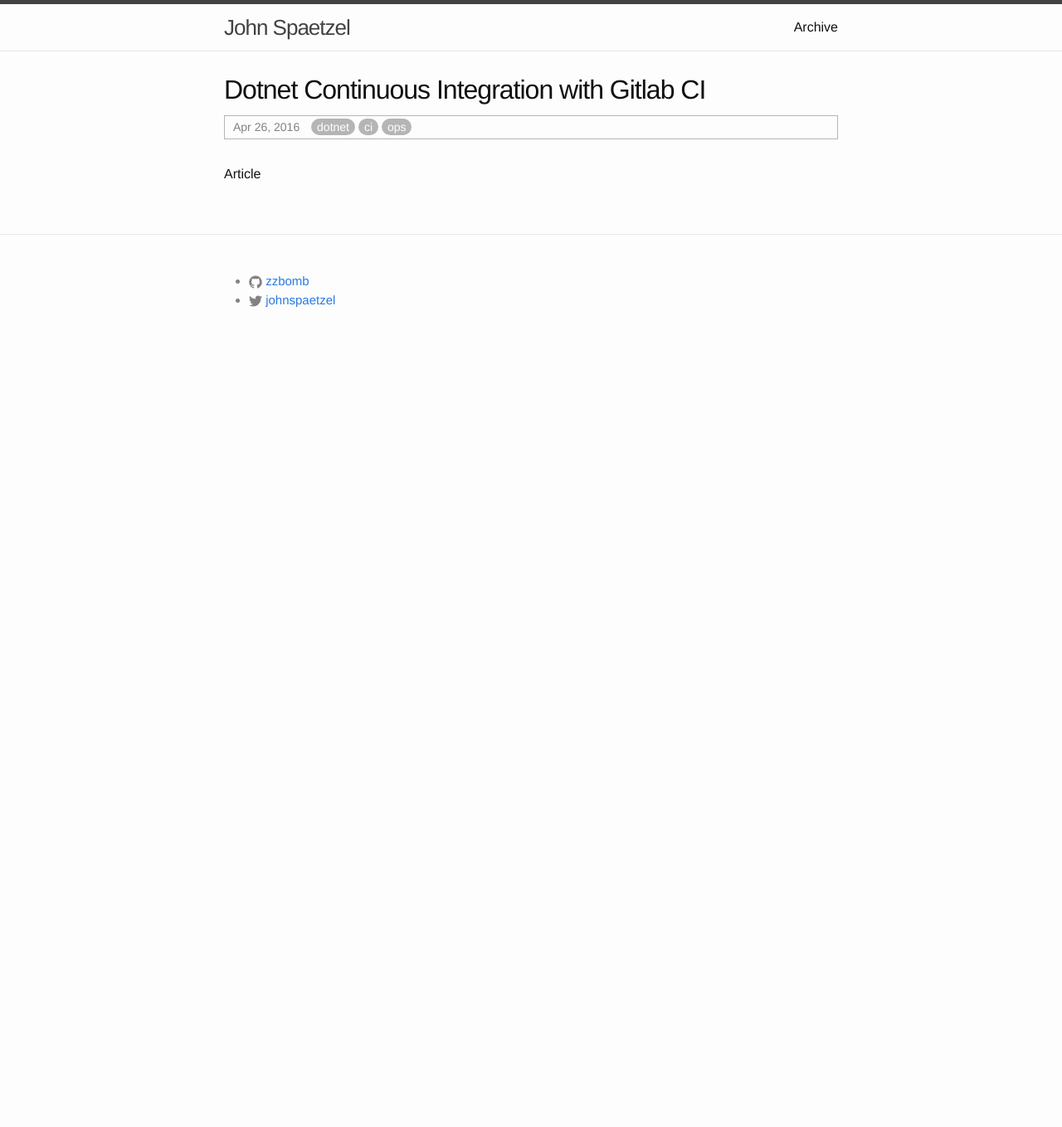
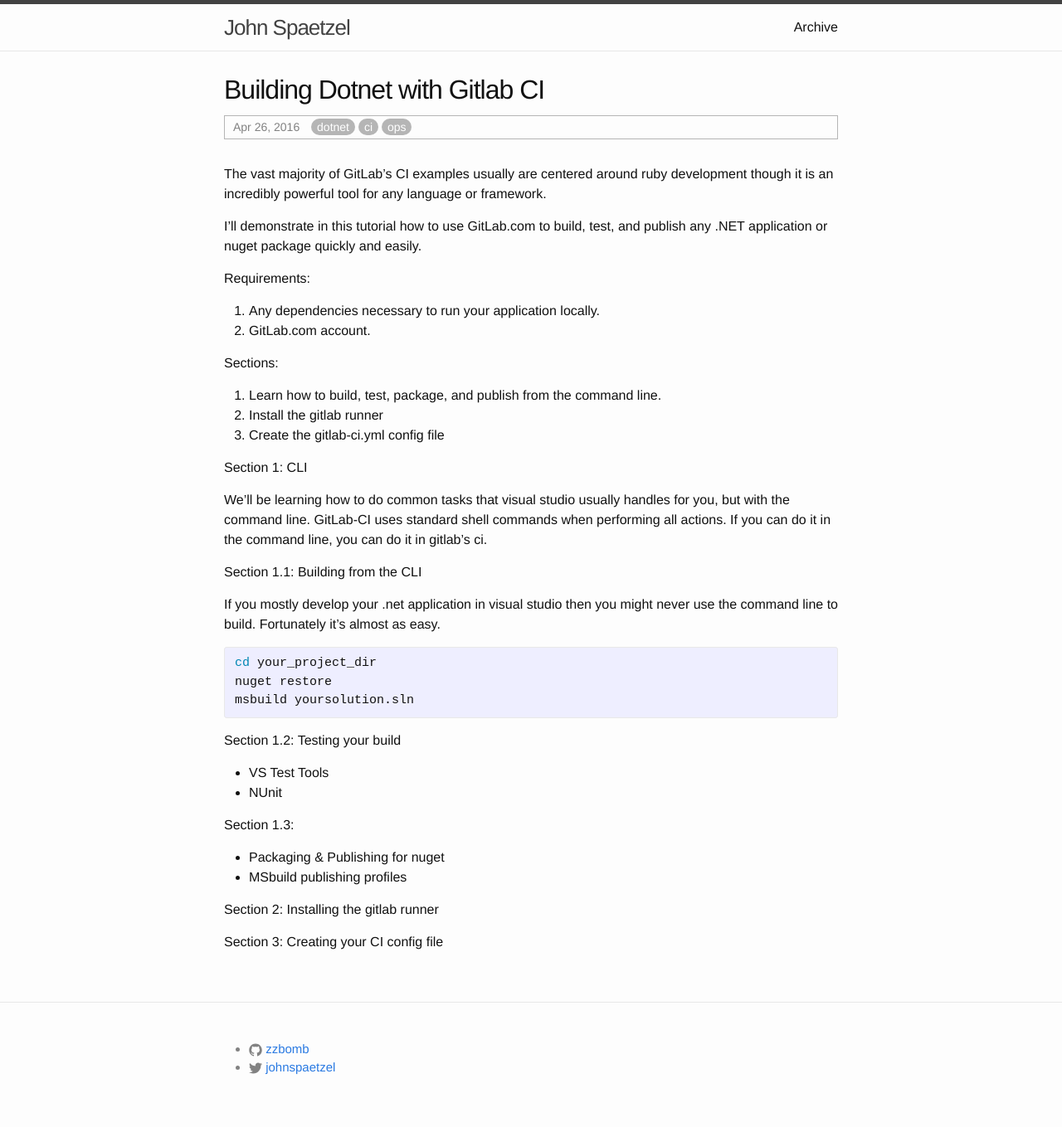
Before and after one commit to jspaetzel/meh.dev, a Jekyll site: the page built from _posts/blog/2016-04-26-gitlabci-dotnet.markdown, in a window 1280 px wide. Shown: the whole page at 83% size. Built offline with Jekyll 4.4.1, drawn with Linux system fonts in a browser that asks for light colours; before the commit the page ends 900 px from its top, so only the background shows below that.

Commit message:
Style changes for dates/times on list views, attempting something to make the projects more bold

```diff
--- a/_posts/blog/2016-04-26-gitlabci-dotnet.markdown
+++ b/_posts/blog/2016-04-26-gitlabci-dotnet.markdown
@@ -1,6 +1,6 @@
 ---
 layout: post
-title:  "Dotnet Continuous Integration with Gitlab CI"
+title:  "Building Dotnet with Gitlab CI"
 date:   2016-04-26 00:00:00 -0500
 categories:
 - blog
@@ -10,4 +10,46 @@
 - ops
 ---
 
-Article
+The vast majority of GitLab's CI examples usually are centered around ruby development though it is an incredibly powerful tool for any language or framework.
+
+I'll demonstrate in this tutorial how to use GitLab.com to build, test, and publish any .NET application or nuget package quickly and easily.
+
+Requirements:
+
+1. Any dependencies necessary to run your application locally.
+2. GitLab.com account.
+
+
+Sections:
+
+1. Learn how to build, test, package, and publish from the command line.
+2. Install the gitlab runner
+3. Create the gitlab-ci.yml config file
+
+Section 1: CLI
+
+We'll be learning how to do common tasks that visual studio usually handles for you, but with the command line. GitLab-CI uses standard shell commands when performing all actions. If you can do it in the command line, you can do it in gitlab's ci.
+
+Section 1.1: Building from the CLI
+
+If you mostly develop your .net application in visual studio then you might never use the command line to build. Fortunately it's almost as easy.
+
+{% highlight shell %}
+cd your_project_dir
+nuget restore
+msbuild yoursolution.sln
+{% endhighlight %}
+
+Section 1.2: Testing your build
+
+- VS Test Tools
+- NUnit
+
+Section 1.3:
+
+- Packaging & Publishing for nuget
+- MSbuild publishing profiles
+
+Section 2: Installing the gitlab runner
+
+Section 3: Creating your CI config file
--- a/_sass/_layout.scss
+++ b/_sass/_layout.scss
@@ -178,6 +178,16 @@
     }
 }
 
+.post-list-meta {
+    font-size: $small-font-size;
+    color: $grey-color;
+    padding-top: 3px;
+    padding-bottom: 3px;
+    padding-right: 10px;
+    width: 90px;
+    display: inline-block;
+}
+
 .post-meta {
     font-size: $small-font-size;
     color: $grey-color;
@@ -190,6 +200,20 @@
 .post-link {
     display: block;
     font-size: 24px;
+}
+
+
+/**
+ * Projects
+ */
+.project-list {
+    list-style: none;
+    margin-left: 0;
+    > li {
+        margin-bottom: $spacing-unit/3;
+        padding: 4px;
+        border: 1px solid #0f0f0f;
+    }
 }
 
 
--- a/archive.html
+++ b/archive.html
@@ -8,7 +8,7 @@
   <ul class="post-list">
     {% for post in site.categories['blog'] %}
       <li>
-        <span class="post-meta">{{ post.date | date: "%b %-d, %Y" }}</span> <a href="{{ post.url | prepend: site.baseurl }}">{{ post.title }}</a>
+        <div class="post-list-meta">{{ post.date | date: "%b %-d, %Y" }}</div> <a href="{{ post.url | prepend: site.baseurl }}">{{ post.title }}</a>
       </li>
     {% endfor %}
   </ul>
```
Also changed, not shown: _layouts/tag_index.html (+7 -4 lines), index.html (+12 -9 lines).
